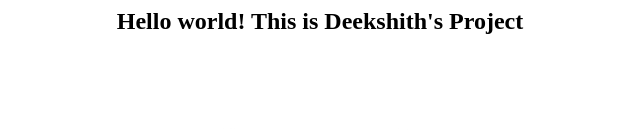
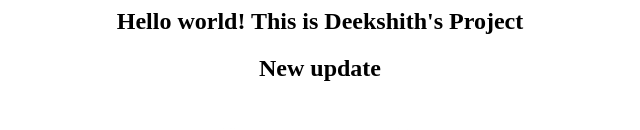
Before and after one commit to deekhari00716/Devops_helloworld, a plain HTML site: page index.html in a window 1280 px wide. Shown: the top 130 px of the page, without its empty margins (320-960 px from the left). Drawn offline with Linux system fonts and the light colour scheme.

Commit message:
new update2

```diff
--- a/index.html
+++ b/index.html
@@ -4,5 +4,6 @@
 </head>
 <body style = "background-image:url('images/github3.jpg'); background-size: 100%">
 <h2 ALIGN=CENTER>Hello world! This is Deekshith's Project</h2>
+<h2 ALIGN=CENTER> New update</h2>
 </body>
 </html>
```
